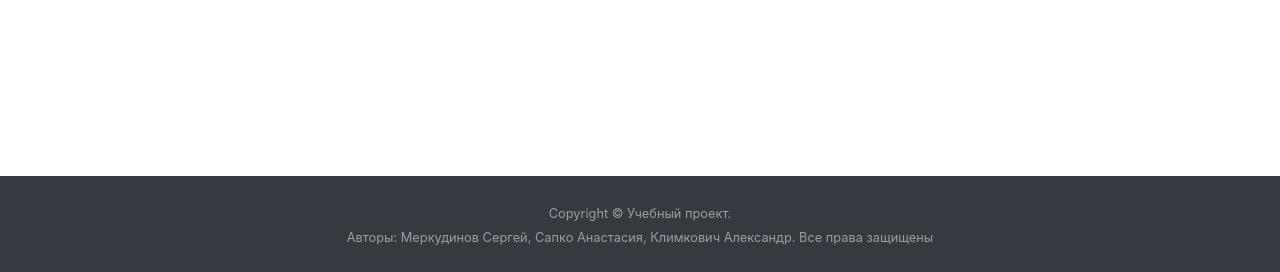
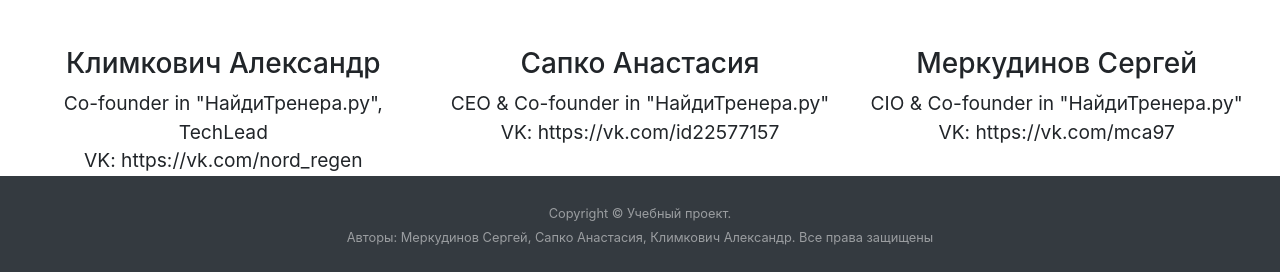
Before and after one commit to SergeyMerkudinov/DataReport, a Django app: page /about in a window 1280 px wide. Shown: the part 528-800 px from the top of the page. Run offline with Django 3.2, Linux system fonts and the light colour scheme; some libraries are stand-ins or nearby versions.

Commit message:
about us

```diff
--- a/DataAggregator/templates/about.html
+++ b/DataAggregator/templates/about.html
@@ -1 +1,34 @@
-{% include "base_template.html" %}
+{% extends "base_template.html" %}
+
+{% block content %}
+    <div class="container-fluid mt-5">
+        <div class="row">
+            <div class="col-lg-12">
+                <h1 class="text-center display-4">Несколько слов о нас</h1>
+            </div>
+        </div>
+        <div class="row mt-5">
+            <div class="col-lg-4 ">
+                <img src="../static/img/man.jpg" height="300" width="300" class="ml-auto mr-auto d-block">
+                <div class="w-100 mt-5">
+                    <h3 class="text-center">Климкович Александр</h3>
+                    <p class="text-size-up text-center">Co-founder in "НайдиТренера.ру", TechLead<br>VK: https://vk.com/nord_regen</p>
+                </div>
+            </div>
+            <div class="col-lg-4">
+                <img src="../static/img/woman.jpg" height="300" width="300" class="ml-auto mr-auto d-block">
+                <div class="w-100 mt-5">
+                    <h3 class="text-center">Сапко Анастасия</h3>
+                    <p class="text-size-up text-center">CEO & Co-founder in "НайдиТренера.ру"<br>VK: https://vk.com/id22577157</p>
+                </div>
+            </div>
+            <div class="col-lg-4">
+                <img src="../static/img/man.jpg" height="300" width="300" class="ml-auto mr-auto d-block">
+                <div class="w-100 mt-5">
+                    <h3 class="text-center">Меркудинов Сергей</h3>
+                    <p class="text-size-up text-center">CIO & Co-founder in "НайдиТренера.ру"<br>VK: https://vk.com/mca97</p>
+                </div>
+            </div>
+        </div>
+    </div>
+{% endblock %}
```
